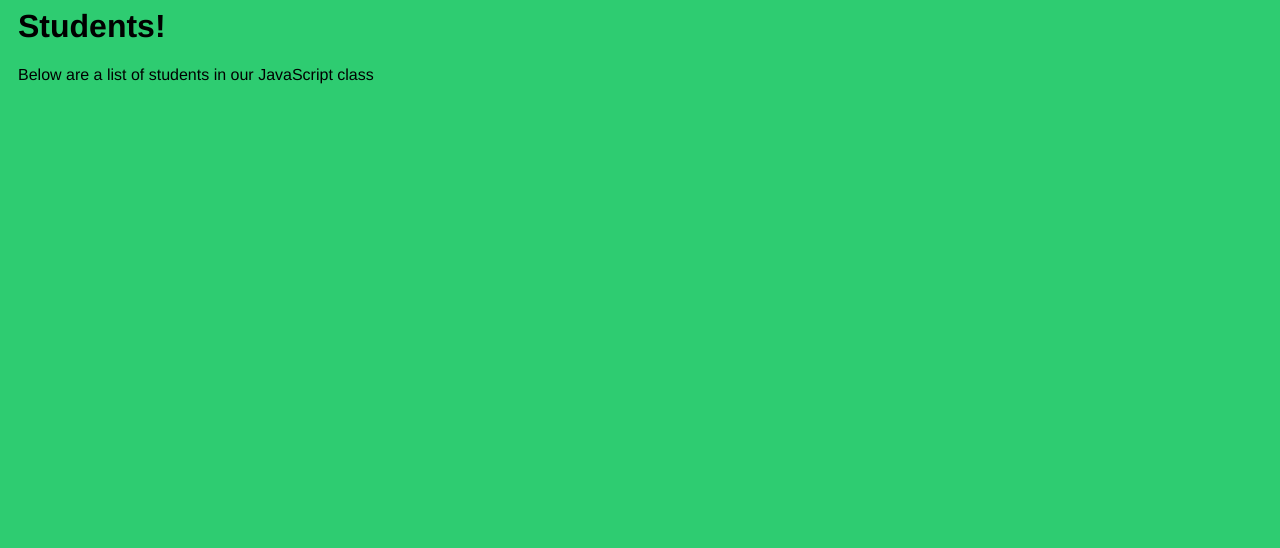
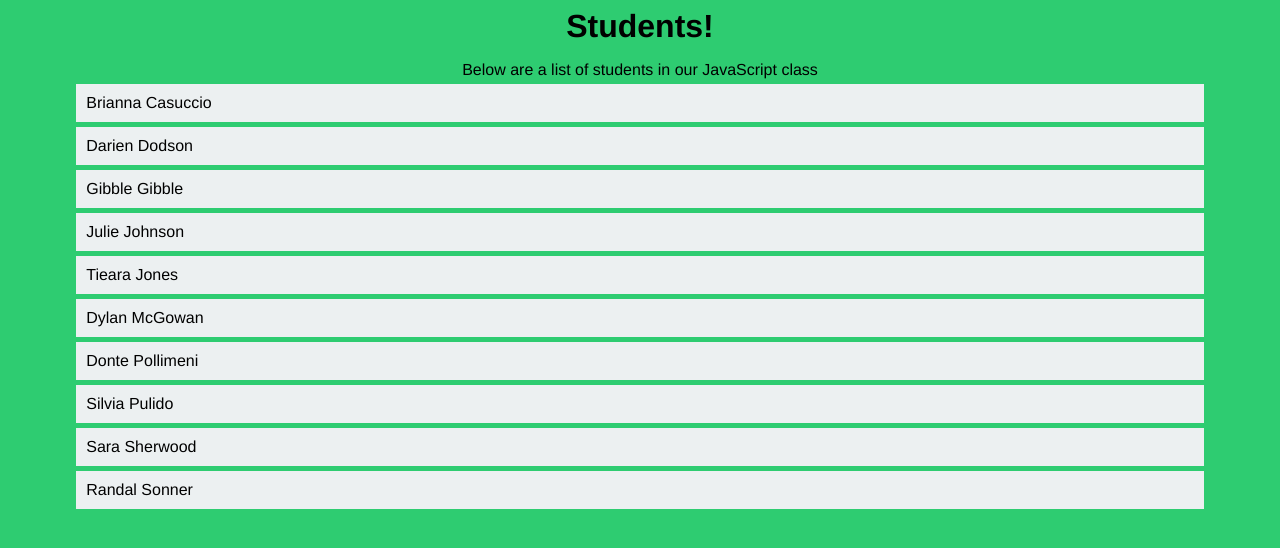
Before and after one commit to spoonben/fix-me, a plain HTML site: page index.html in a window 1280 px wide. Drawn offline with nearby package versions, Linux system fonts and the light colour scheme.

Commit message:
fix some scope issues & removes + adds neccesary characters

```diff
--- a/index.css
+++ b/index.css
@@ -1,17 +1,28 @@
 body {
     background: #2ecc71;
     font-family: Helvetica;
-    padding:0 10px;
+}
+
+img {
+	width: 180px;
+}
+
+h1,p {
+	text-align: center;
+	margin-bottom: 0;
 }
 #students {
 	list-style:none;
 	margin:0;
 	padding:0;
+	width: 90%;
+	margin: 0 auto;
 }
 .student {
 	background: #ecf0f1;
 	margin:5px;
-	width:200px;
+	cursor: pointer;
+	widows: 100%;
 	color:#000;
 	padding:10px;
 }
--- a/index.js
+++ b/index.js
@@ -1,22 +1,4 @@
 $(function() {
-
-	var students = getStudents();
-	listStudents(students);
-	$('#student').on('click', function() {
-		// Insert your click event here!
-	});
-
-	function listStudents(students) {
-		for(var i = 0; i < students.length; i++){
-			var student = students[i];
-			var	html = '';
-			html += '<li class="student">';
-			html += '<div class="first-name">' + student.fname + '</div>';
-			html += '<div class="last-name">' + student.lname + '</div>';
-			html += '</li>';
-		}
-		$('#students').html(html);
-	};
 
 	function getStudents() {
 		var students = [
@@ -66,7 +48,7 @@ $(function() {
 	      "fname": "Donte",
 	      "lname": "Pollimeni",
 	      "gender": "male",
-	      "picture": "http://i.imgur.com/7KYjDNh.jpg"
+	      "picture": "http://i.imgur.com/7KYjDNh.jpg",
 	      "note": "Donte likes hats. Especially TF2 hats."
 	    },
 	    {
@@ -91,5 +73,31 @@ $(function() {
 	      "note": "Bikes, bikes, bikes, I like inferior hockey teams."
 	    }
 	  ];
-	};
+	  return students;
+  }
+
+	  listStudents();
+
+	  function listStudents() {
+	  	var students = getStudents();
+			var	html = '';
+			for(var i = 0; i < students.length; i++){
+				var student = students[i];
+
+				html += '<li class="student">';
+				html += '<div class="first-name">' + student.fname + ' ' + student.lname + '</div>';
+				html += '<div class="more-info">';
+				html += '<div class="gender">' + student.gender + '</div>';
+				html += '<img class="picture" src="' + student.picture + '"/>';
+				html += '<div class="gender">' + student.note + '</div>';
+				html += '</div>';
+				html += '</li>';
+			};
+			$('#students').append(html);
+				$('.more-info').hide();
+	}
+
+	$('.student').on('click', function() {
+		$(this).find('.more-info').toggle();
+	});
 });
```
